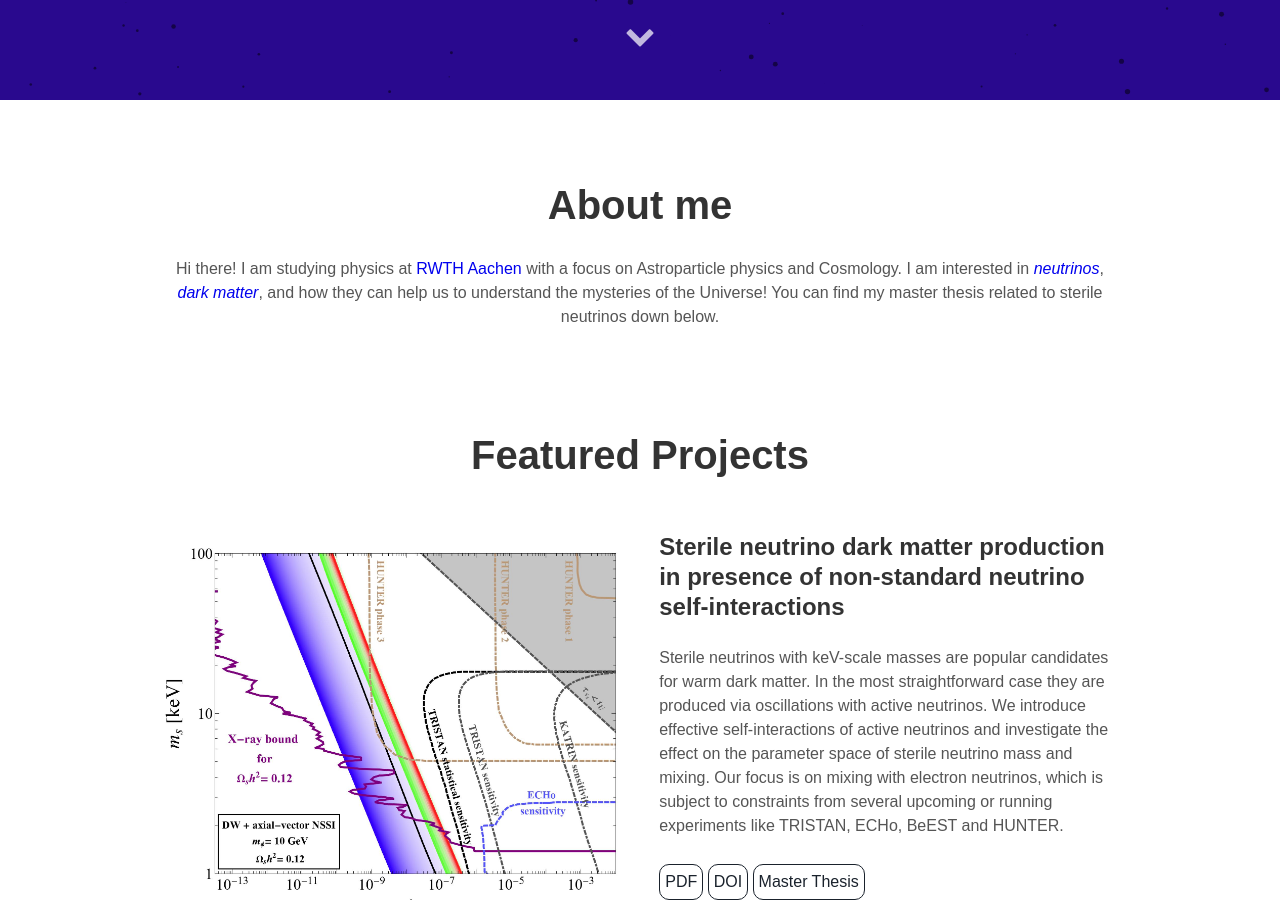
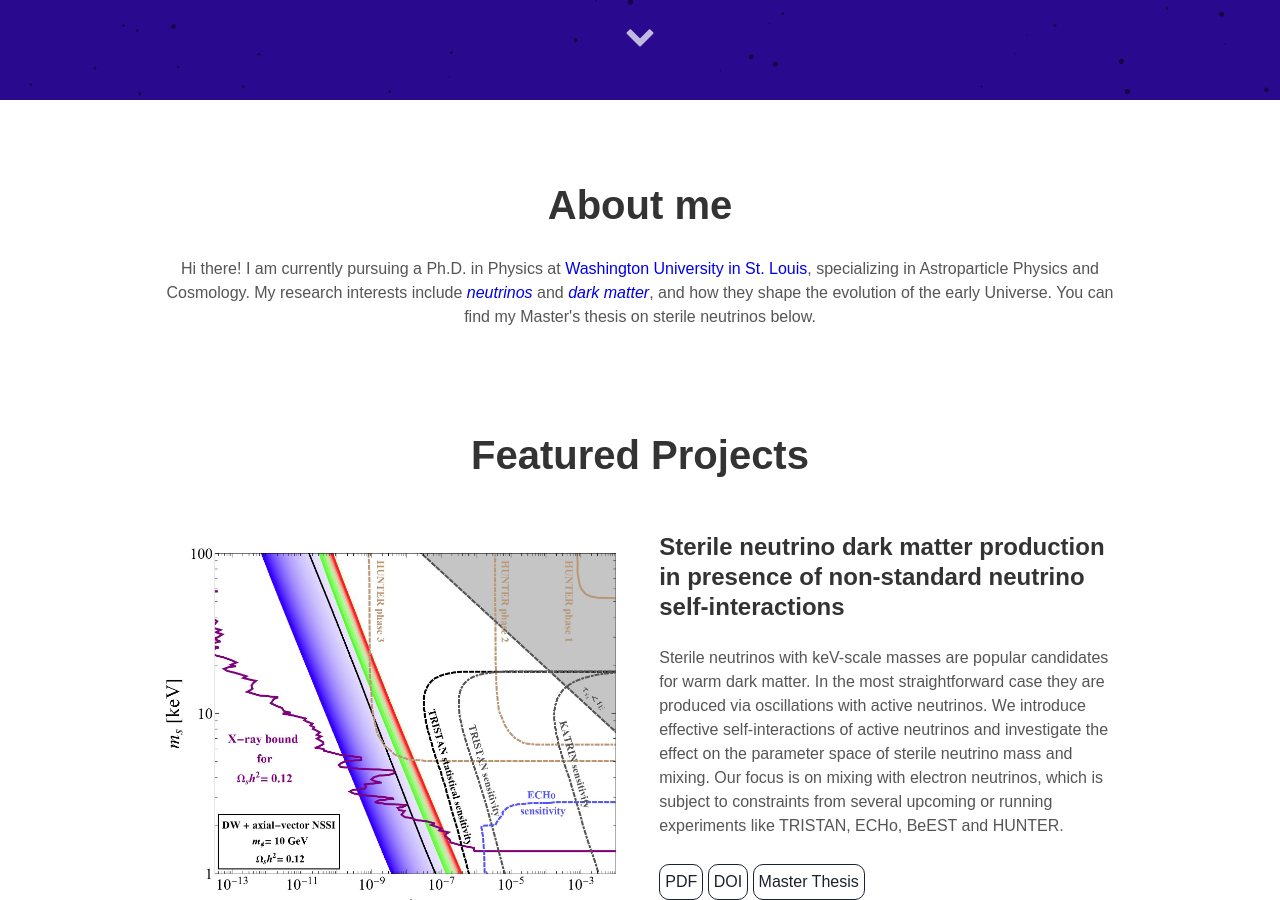
Before and after one commit to aaroodd/aaroodd.github.io, a Jekyll site: the page built from index.html, in a window 1280 px wide and 900 px high, scrolled down 800 px. Built offline with Jekyll 4.4.1, drawn with Linux system fonts in a browser that asks for light colours.

Commit message:
Updated About section

```diff
--- a/_includes/about.html
+++ b/_includes/about.html
@@ -2,6 +2,11 @@
   <h1> About me </h1>
 <!---  <p> {{site.user_description}} </p> --->
 
-<p> Hi there! I am studying physics at <a href="https://rwth-aachen.de">RWTH Aachen</a> with a focus on Astroparticle physics and Cosmology.
-  I am interested in <em><a href="https://www.symmetrymagazine.org/collection/neutrinos-101">neutrinos</a></em>, <em><a href="https://www.symmetrymagazine.org/collection/dark-matter-101">dark matter</a></em>,
-  and how they can help us to understand the mysteries of the Universe! You can find my master thesis related to sterile neutrinos down below.</p>
+<p>
+  Hi there! I am currently pursuing a Ph.D. in Physics at
+  <a href="https://wustl.edu" target="_blank">Washington University in St. Louis</a>,
+  specializing in Astroparticle Physics and Cosmology. My research interests include
+  <em><a href="https://www.symmetrymagazine.org/collection/neutrinos-101" target="_blank">neutrinos</a></em>
+  and <em><a href="https://www.symmetrymagazine.org/collection/dark-matter-101" target="_blank">dark matter</a></em>,
+  and how they shape the evolution of the early Universe. You can find my Master's thesis on sterile neutrinos below.
+</p>
```
